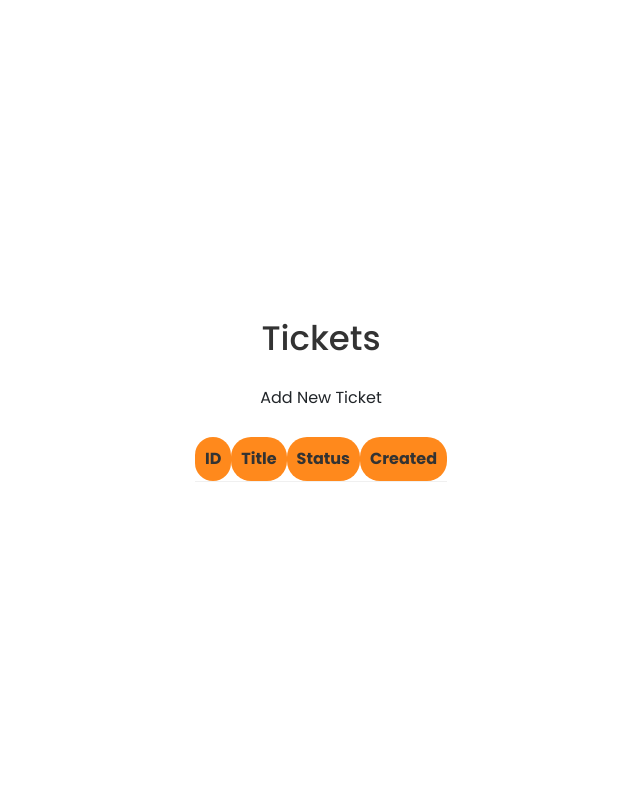
After one commit to SfakTech/bug-tracker, a PHP site: page /tickets/view.php in a window 1280 px wide. The commit adds this page. Shown: the whole page, without its empty margins (319-959 px from the left). Run offline with PHP 8.4, Linux system fonts and the light colour scheme; data that the repository does not hold is empty.

Commit message:
my changes

```diff
--- a/style.css
+++ b/style.css
@@ -1,4 +1,8 @@
 @import url('https://fonts.googleapis.com/css2?family=Poppins:wght@400;500;700&display=swap');
+
+:root {
+    --text-color: #333;
+}
 
 * {
     margin: 0;
@@ -13,7 +17,7 @@ body {
     align-items: center;
     min-height: 100vh;
     background: linear-gradient(to right, #ffad60);
-    color: #333;
+    color: var(--text-color);
 }
 
 .container {
@@ -49,7 +53,7 @@ select {
     border: none;
     outline: none;
     font-size: 16px;
-    color: #333;
+    color: var(--text-color);
     margin-bottom: 20px;
 }
 
@@ -80,6 +84,7 @@ p {
 p a {
     color: #ff891c;
     text-decoration: none;
+
 }
 
 p a:hover {
@@ -143,7 +148,7 @@ span {
 
 .tickets-section h1 {
     font-size: 36px;
-    color: #333;
+    color: var(--text-color);
 }
 
 .tickets-section a {
@@ -161,9 +166,23 @@ span {
     border-collapse: collapse;
 }
 
-.tickets-section table th,
-.tickets-section table td {
+
+h1 {
+    text-align: center;
+}
+
+.table_section th,
+.table_section td {
     padding: 10px;
-    border: 1px solid #ddd;
-    text-align: left;
+    text-align: center;
+    border-radius: 20px;
+    border-bottom: 1px solid #f0f0f0;
 }
+
+.table_section th {
+    background-color: #ff891c;
+}
+
+.table_section {
+    margin: 0 auto;
+}
--- /dev/null
+++ b/tickets/view.php
@@ -0,0 +1,93 @@
+<?php
+require_once '../config.php';
+$result = $conn->query("SELECT * FROM tickets ORDER BY created_at DESC");
+?>
+
+
+
+<!DOCTYPE html>
+<html lang="en">
+
+<head>
+    <meta charset="UTF-8">
+    <meta name="viewport" content="width=device-width, initial-scale=1.0">
+    <title>Document</title>
+
+     <link href="https://cdn.jsdelivr.net/npm/bootstrap@5.3.3/dist/css/bootstrap.min.css" rel="stylesheet">
+
+      <link rel="stylesheet" href="../style.css">
+
+</head>
+
+<body style="background: #fff;">
+    <link rel="stylesheet" href="../style.css">
+
+    <div class="container py-4">
+    <div class="box1">
+        <h2>Tickets</h2>
+        <button class="btn add" data-bs-toggle="modal" data-bs-target="#exampleModal">Add New Ticket</button>
+    </div>
+
+    <table class="table_section">
+        <thead>
+        <tr>
+            <th>ID</th>
+            <th>Title</th>
+            <th>Status</th>
+            <th>Created</th>
+        </tr>
+        </thead>
+        <tbody>
+        <?php while ($row = $result->fetch_assoc()): ?>
+            <tr>
+                <td><?= $row['id'] ?></td>
+                <td><?= htmlspecialchars($row['title']) ?></td>
+                <td><?= htmlspecialchars($row['status']) ?></td>
+                <td><?= $row['created_at'] ?></td>
+            </tr>
+        <?php endwhile; ?>
+        </tbody>
+
+    </table>
+
+</div>
+
+</body>
+
+<div class="modal fade" id="exampleModal" tabindex="-1" aria-labelledby="exampleModalLabel" aria-hidden="true">
+      <div class="modal-dialog">
+        <div class="modal-content">
+          <div class="modal-header">
+            <h1 class="modal-title fs-5" id="exampleModalLabel">Add New Ticket</h1>
+            <button type="button" class="btn-close" data-bs-dismiss="modal" aria-label="Close"></button>
+          </div>
+          <div class="modal-body">
+
+            <form id="ticketForm">
+                <div class="mb-3">
+                    <label for="title" class="form-label">Title</label>
+                    <input type="text" class="form-control" id="title" name="title" required>
+                </div>
+                <div class="mb-3">
+                    <label for="status" class="form-label">Status</label>
+                    <select class="form-select" id="status" name="status">
+                        <option value="Open">Open</option>
+                        <option value="In Progress">In Progress</option>
+                        <option value="Closed">Closed</option>
+                    </select>
+                </div>
+            </form>
+          </div>
+          <div class="modal-footer">
+            <button type="submit" class="btn btn-primary" form="ticketForm">Save Ticket</button>
+            <button type="button" class="btn btn-secondary" data-bs-dismiss="modal">Close</button>
+          </div>
+        </div>
+      </div>
+    </div>
+
+
+    <script src="https://cdn.jsdelivr.net/npm/bootstrap@5.3.3/dist/js/bootstrap.bundle.min.js"></script>
+
+
+</html>
```
Also changed, not shown: sql/tickets.sql (added, +73 -0 lines), sql/users.sql (added, +69 -0 lines), tickets/create.php (+7 -8 lines), tickets/lists.php (+4 -18 lines), tickets/store.php (+24 -11 lines).
